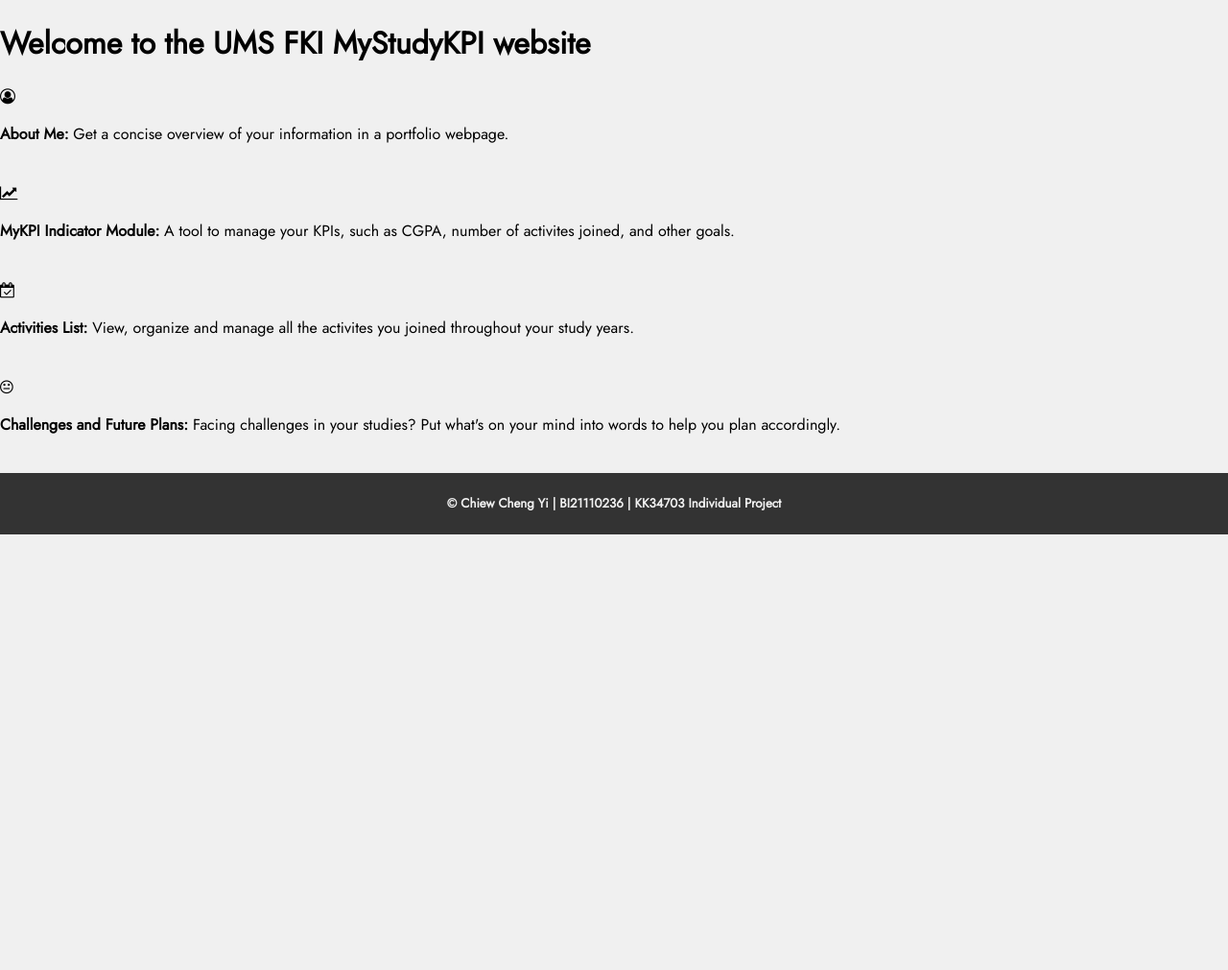
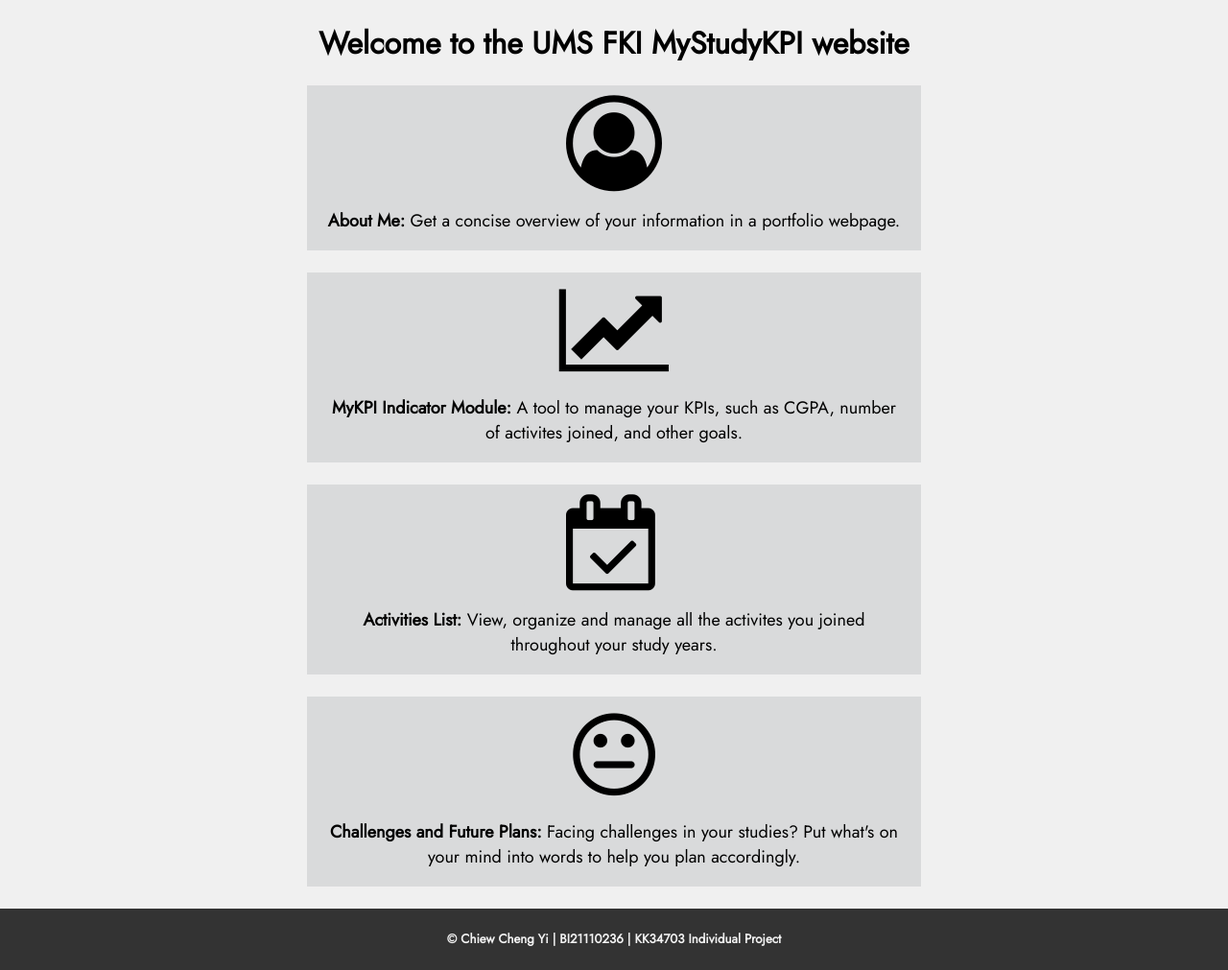
Before and after one commit to ccy7701/MYKPI_SEM, a PHP site: page / in a window 1280 px wide. Shown: the part 136-1147 px from the top of the page at 96% size. Before the commit the page ends 693 px from the top, so only its background shows below. Run offline with PHP 8.4, Linux system fonts and the light colour scheme.

Commit message:
Update style.css

```diff
--- a/css/style.css
+++ b/css/style.css
@@ -145,6 +145,59 @@ footer {
     color: white;
 }
 
+
+/*Index.php imported css*/
+.block {
+    text-align: center;
+    background-color: #D9DADB;
+    color: black;
+    width: 50%;
+    transition: background-color 0.1s;
+    color: 0.1s;
+}
+
+.block:hover {
+    background-color: #555555;
+    color: white;
+}
+
+.block i {
+    text-align: left;
+    margin-left: 20px;
+    margin-right: 20px;
+    padding-top: 10px;
+    font-size: 100px;
+}
+
+.block p {
+    margin-left: 20px;
+    margin-right: 20px;
+    font-size: 18px;
+}
+
+button.icon {
+    background: none;
+    border: none;
+    cursor: pointer;
+    padding: 0;
+    font: inherit;
+}
+
+#center-content {
+    display: flex;
+    flex-direction: column;
+    justify-content: center;
+    align-items: center;
+}
+
+@media screen and (max-width: 720px) {  /* CSS when pages are resized to smaller or for mobile screen */
+    .block {
+        width: 75%;
+    }
+}
+
+/*End of Index.php*/
+
 @media screen and (max-width: 600px) {  /* CSS when pages are resized to smaller or for mobile screen */
     .topnav a:not(:first-child) {
         display: none;
```
